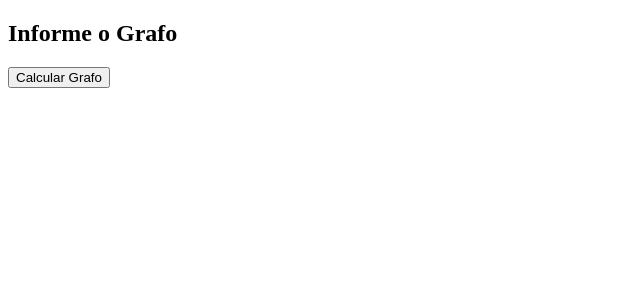
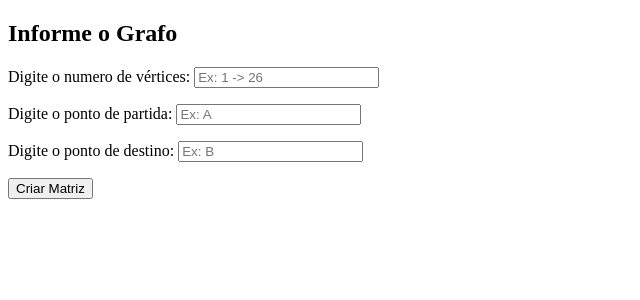
Before and after one commit to matheusgigan/projeto_grafo, a Django app: page /processar_grafo/ in a window 1280 px wide. Shown: the top 300 px of the page, without its empty margins (0-640 px from the left). Run offline with Django 5.2, Linux system fonts and the light colour scheme.

Commit message:
Possibilitando o usuario editar os valores das arestas

```diff
--- a/grafo/templates/grafo/index.html
+++ b/grafo/templates/grafo/index.html
@@ -5,17 +5,16 @@
     <meta charset="UTF-8">
     <meta name="viewport" content="width=device-width, initial-scale=1.0">
     <link rel="stylesheet" href="{% static 'css/styles.css' %}">
-    <title>Formulário para Salvar Grafo</title>
+    <title>Informe o grafo</title>
 </head>
 <body>
     <div class="formulario-container">
 
         <h2>Informe o Grafo</h2>
-
         <form action="{% url 'processar_grafo' %}" method="post">
             {% csrf_token %}
-            {{form}}
-            <input type="submit" value="Calcular Grafo">
+            {{ form.as_p }}
+            <button type="submit">Criar Matriz</button>
         </form>
     </div>
     <script src="{% static 'js/scripts.js' %}"></script>
--- a/grafo/templates/grafo/resultado.html
+++ b/grafo/templates/grafo/resultado.html
@@ -4,13 +4,12 @@
 <head>
     <meta charset="UTF-8">
     <link rel="stylesheet" href="{ % static 'css/styles.css' % }">
-    <title>Resultado do Menor Caminho</title>
+    <title>Resultado do Dijikastra</title>
 </head>
 <body>
-    <h1>Resultado do Cálculo</h1>
+    <h1>Resultado do Dijikastra</h1>
 
     {% if caminho %}
-        <h2>Menor Caminho Encontrado!</h2>
         <p>O menor caminho de <strong>{{ caminho.0 }}</strong> até <strong>{{ caminho|last }}</strong> é:</p>
         <h3>{{ caminho|join:" -> " }}</h3>
         <p><strong>Distância Total:</strong> {{ distancia }}</p>
--- a/grafo/urls.py
+++ b/grafo/urls.py
@@ -1,4 +1,3 @@
-# Em grafo/urls.py
 from django.urls import path
 from . import views
 
@@ -6,6 +5,4 @@
     path('', views.tela_inicial, name='tela_inicial'),
     path('index/', views.index, name='index'),
     path('processar_grafo/', views.processar_grafo, name='processar_grafo'),
-    path('matriz/', views.matriz, name='matriz'),
-    path('resultado/', views.resultado, name='resultado'),
 ]
--- a/grafo/views.py
+++ b/grafo/views.py
@@ -4,103 +4,97 @@
 import string
 
 def index(request):
-    form = TestForm(request.POST or None)
+    form = TestForm()
     return render(request, "grafo/index.html", {'form': form})
 
 def tela_inicial(request):
     return render(request, 'grafo/tela_inicial.html')
 
-def matriz(request):
-    return render(request, 'grafo/matriz.html')
-
-
-# Pegando os dados informados no formulario e processando o grafo/Dijikastra
 def processar_grafo(request):
     if request.method == 'POST':
+        # Verificar se é o formulário de resultado
+        if any(key.startswith('celula_') for key in request.POST):
+            return calcular_resultado(request)
+
+        # Processar o formulário inicial
         form = TestForm(request.POST)
         if form.is_valid():
-            context = {}
             numero_vertices = int(form.cleaned_data['numero_vertices'])
             ponto_partida = form.cleaned_data['ponto_partida']
             ponto_destino = form.cleaned_data['ponto_destino']
+
+            # Criar grafo aleatório
+            minhas_vertices = criar_grafo_aleatorio(numero_vertices)
+            vertices_nomes = list(string.ascii_uppercase[:numero_vertices])
+
+            # Criar matriz para exibição
+            matriz = []
+            for i in range(numero_vertices):
+                linha = []
+                for j in range(numero_vertices):
+                    peso = minhas_vertices[vertices_nomes[i]]['arestas'][vertices_nomes[j]]
+                    linha.append(peso)
+                matriz.append(linha)
+
+            # Criar lista para facilitar template no html
+            matriz_com_nomes = []
+            for i, linha in enumerate(matriz):
+                matriz_com_nomes.append({
+                    'nome_linha': vertices_nomes[i],
+                    'linha': linha
+                })
+
+            context = {
+                'numero_vertices': numero_vertices,
+                'ponto_partida': ponto_partida,
+                'ponto_destino': ponto_destino,
+                'matriz': matriz,
+                'vertices_nomes': vertices_nomes,
+                'matriz_com_nomes': matriz_com_nomes
+            }
+            return render(request, 'grafo/matriz.html', context)
         else:
-            # Form inválido, retornar para index com erros
             return render(request, 'grafo/index.html', {'form': form})
 
-        # Salvar na sessão para usar depois
-        request.session['numero_vertices'] = numero_vertices
-        request.session['ponto_partida'] = ponto_partida
-        request.session['ponto_destino'] = ponto_destino
+    form = TestForm()
+    return render(request, 'grafo/index.html', {'form': form})
 
-        context['numero_vertices'] = numero_vertices
-        context['ponto_partida'] = ponto_partida
-        context['ponto_destino'] = ponto_destino
+def calcular_resultado(request):
+    numero_vertices = int(request.POST.get('numero_vertices'))
+    ponto_partida = request.POST.get('ponto_partida')
+    ponto_destino = request.POST.get('ponto_destino')
 
-        minhas_vertices = criar_grafo_aleatorio(numero_vertices)
+    # Recriar grafo com matriz alterada
+    vertices_nomes = list(string.ascii_uppercase[:numero_vertices])
+    minhas_vertices = {}
 
-        vertices_nomes = list(string.ascii_uppercase[:numero_vertices])
-        matriz = []
+    # Inicializar vértices
+    for vertice in vertices_nomes:
+        minhas_vertices[vertice] = {
+            'arestas': {},
+            'distancia': float('inf'),
+            'caminho': None,
+            'visitado': False
+        }
 
-        for i in range(numero_vertices):
-            linha = []
-            for j in range(numero_vertices):
-                peso = minhas_vertices[vertices_nomes[i]]['arestas'][vertices_nomes[j]]
-                linha.append(peso)
-            matriz.append(linha)
+    # Preencher arestas com valores da matriz
+    for i, vertice_origem in enumerate(vertices_nomes):
+        for j, vertice_destino in enumerate(vertices_nomes):
+            campo_nome = f"celula_{i+1}_{j+1}"
+            try:
+                peso = int(request.POST.get(campo_nome, 0))
+            except (ValueError, TypeError):
+                peso = 0
+            minhas_vertices[vertice_origem]['arestas'][vertice_destino] = peso
 
-        matriz_com_nomes = []
-        for i, linha in enumerate(matriz):
-            matriz_com_nomes.append({
-                'nome_linha': vertices_nomes[i],
-                'linha': linha
-            })
+    # Calcular Dijikastra
+    resultado_dijikastra = dijikastra(minhas_vertices, ponto_partida)
+    caminho, distancia = caminho_ate_o_destino(resultado_dijikastra, ponto_partida, ponto_destino)
 
-        context['matriz'] = matriz
-        context['vertices_nomes'] = vertices_nomes
-        context['matriz_com_nomes'] = matriz_com_nomes
-
-        return render(request, 'grafo/matriz.html', context)
-    return render(request, 'grafo/index.html')
-
-# Processa as alterações da matriz e calcula o resultado
-def resultado(request):
-    if request.method == 'POST':
-        context = {}
-
-        # Pega dados do POST anterior
-        numero_vertices = request.session.get('numero_vertices')
-        ponto_partida = request.session.get('ponto_partida')
-        ponto_destino = request.session.get('ponto_destino')
-
-        vertices_nomes = list(string.ascii_uppercase[:numero_vertices])
-        minhas_vertices = {}
-
-        # Recria o grafo com os valores alterados
-        for i, vertice_origem in enumerate(vertices_nomes):
-            minhas_vertices[vertice_origem] = {
-                'arestas': {},
-                'distancia': float('inf'),
-                'caminho': None,
-                'visitado': False
-            }
-
-        for i, vertice_origem in enumerate(vertices_nomes):
-            for j, vertice_destino in enumerate(vertices_nomes):
-                campo_nome = f"celula_{i+1}_{j+1}"
-                try:
-                    peso = int(request.POST.get(campo_nome, 0))
-                except (ValueError, TypeError):
-                    peso = 0
-                minhas_vertices[vertice_origem]['arestas'][vertice_destino] = peso
-
-        resultado_dijkstra = dijikastra(minhas_vertices, ponto_partida)
-        caminho, distancia = caminho_ate_o_destino(resultado_dijkstra, ponto_partida, ponto_destino)
-
-        context['caminho'] = caminho
-        context['distancia'] = distancia
-        context['ponto_partida'] = ponto_partida
-        context['ponto_destino'] = ponto_destino
-
-        return render(request, 'grafo/resultado.html', context)
-
-    return render(request, 'grafo/resultado.html')
+    context = {
+        'caminho': caminho,
+        'distancia': distancia,
+        'ponto_partida': ponto_partida,
+        'ponto_destino': ponto_destino
+    }
+    return render(request, 'grafo/resultado.html', context)
```
Also changed, not shown: grafo/templates/grafo/matriz.html (+9 -4 lines).
